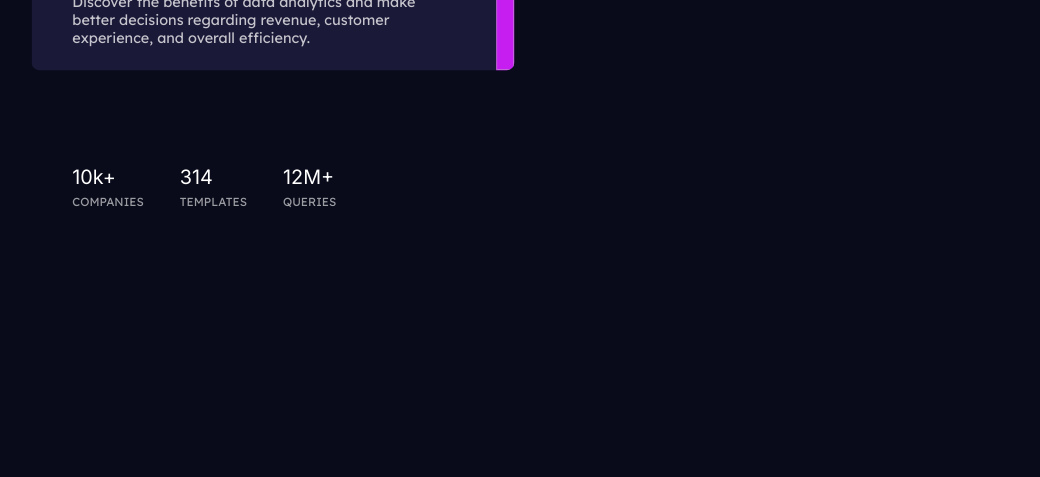
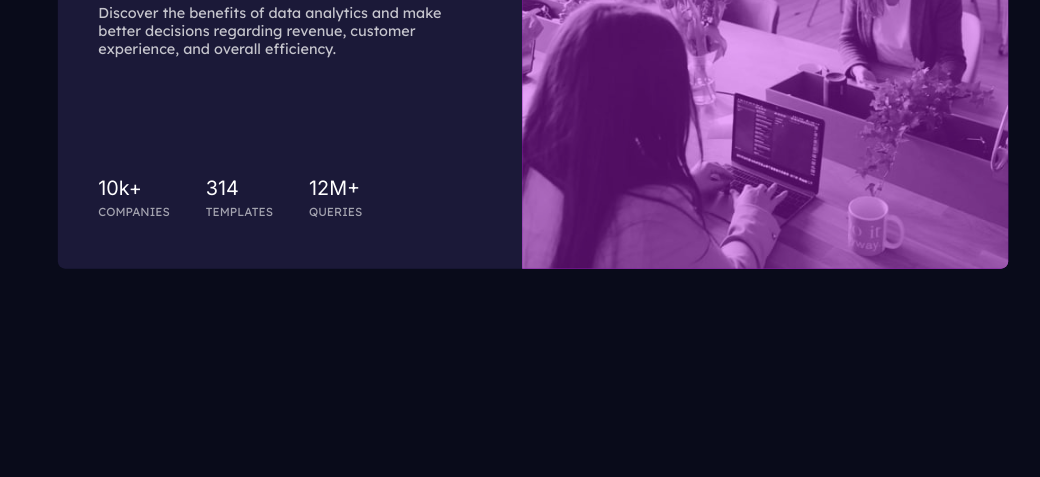
Before and after one commit to autumn-absconds/stats-preview-card, a plain HTML site: page index.html in a window 1280 px wide. Shown: the part 323-800 px from the top of the page, without its empty margins (203-1243 px from the left). Drawn offline with Linux system fonts and the light colour scheme.

Commit message:
Update index.html

```diff
--- a/index.html
+++ b/index.html
@@ -45,7 +45,7 @@
 
 
         <div class="second-half">
-            <img class="image" src="/images/image-header-desktop.jpg" alt="">
+            <img class="image" src="image-header-desktop.jpg" alt="">
         </div>
 
 
```
